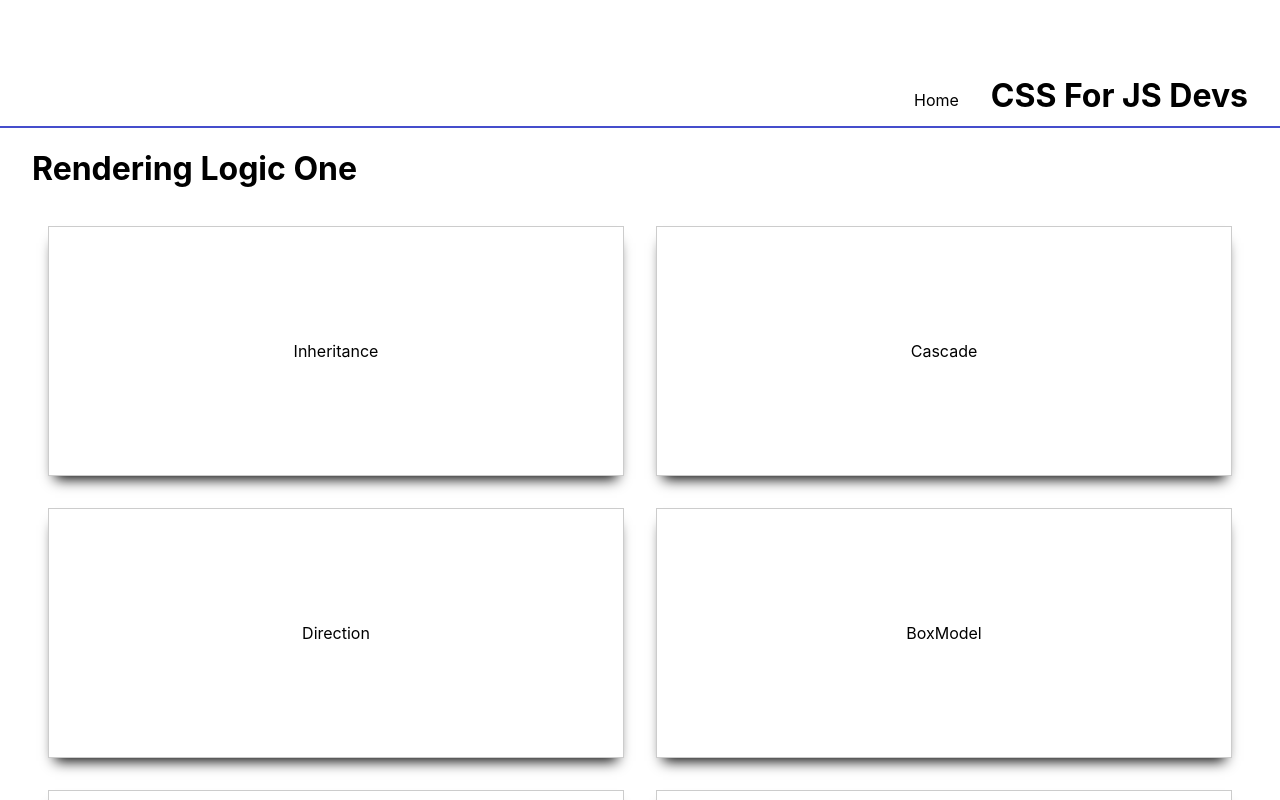
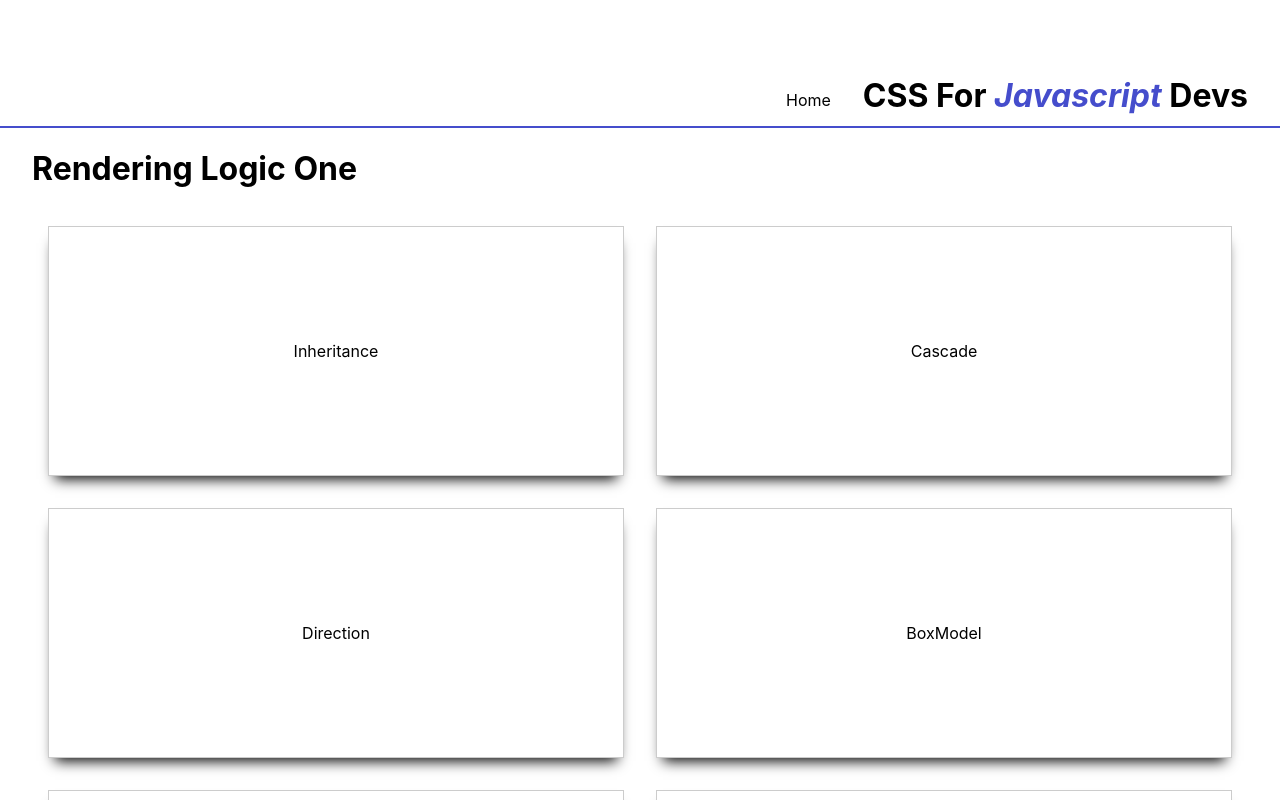
Before and after one commit to Breck37/css-for-js-demo, a Next.js app: page /modules/rendering-one in a window 1280 px wide. Built offline with nearby package versions, Linux system fonts and the light colour scheme.

Commit message:
refactor: minor LinkItem/Header improvements
Signed-off-by: Brent Eckert <brent.eckert7@gmail.com>

```diff
--- a/components/Header.js
+++ b/components/Header.js
@@ -1,15 +1,20 @@
 import React, { useEffect, useMemo, useCallback, useState } from "react";
-import Link from 'next/link';
+import Link from "next/link";
 import styled from "styled-components";
 
 const Header = () => {
-  return <HeaderStyled>
-    <h1>CSS For JS Devs</h1>
-    <div>
+  return (
+    <HeaderStyled>
+      <h1>
+        CSS For <strong>Javascript</strong> Devs
+      </h1>
       <div>
-        <Link href="/">Home</Link></div>
-    </div>
-  </HeaderStyled>;
+        <div>
+          <Link href="/">Home</Link>
+        </div>
+      </div>
+    </HeaderStyled>
+  );
 };
 
 export default Header;
@@ -27,6 +32,11 @@ const HeaderStyled = styled.div`
 
   > h1 {
     margin: 0;
+
+    > strong {
+      color: #454dcc;
+      font-style: italic;
+    }
   }
 
   > div {
--- a/components/LinkItem.js
+++ b/components/LinkItem.js
@@ -1,6 +1,6 @@
 import React, { useEffect, useMemo, useCallback, useState } from "react";
 import Link from "next/link";
-import styled from 'styled-components';
+import styled from "styled-components";
 
 const LinkItem = ({ label, route }) => {
   return (
@@ -17,6 +17,7 @@ const LinkItemStyled = styled.li`
   width: 100%;
   border-radius: 8px;
   background-color: #fff;
-  box-shadow: 5px 10px 25px -7px rgba(0,0,0,1);
+  box-shadow: 5px 10px 25px -7px rgba(0, 0, 0, 1);
   padding: 2rem;
+  margin-bottom: 1.5rem;
 `;
```
